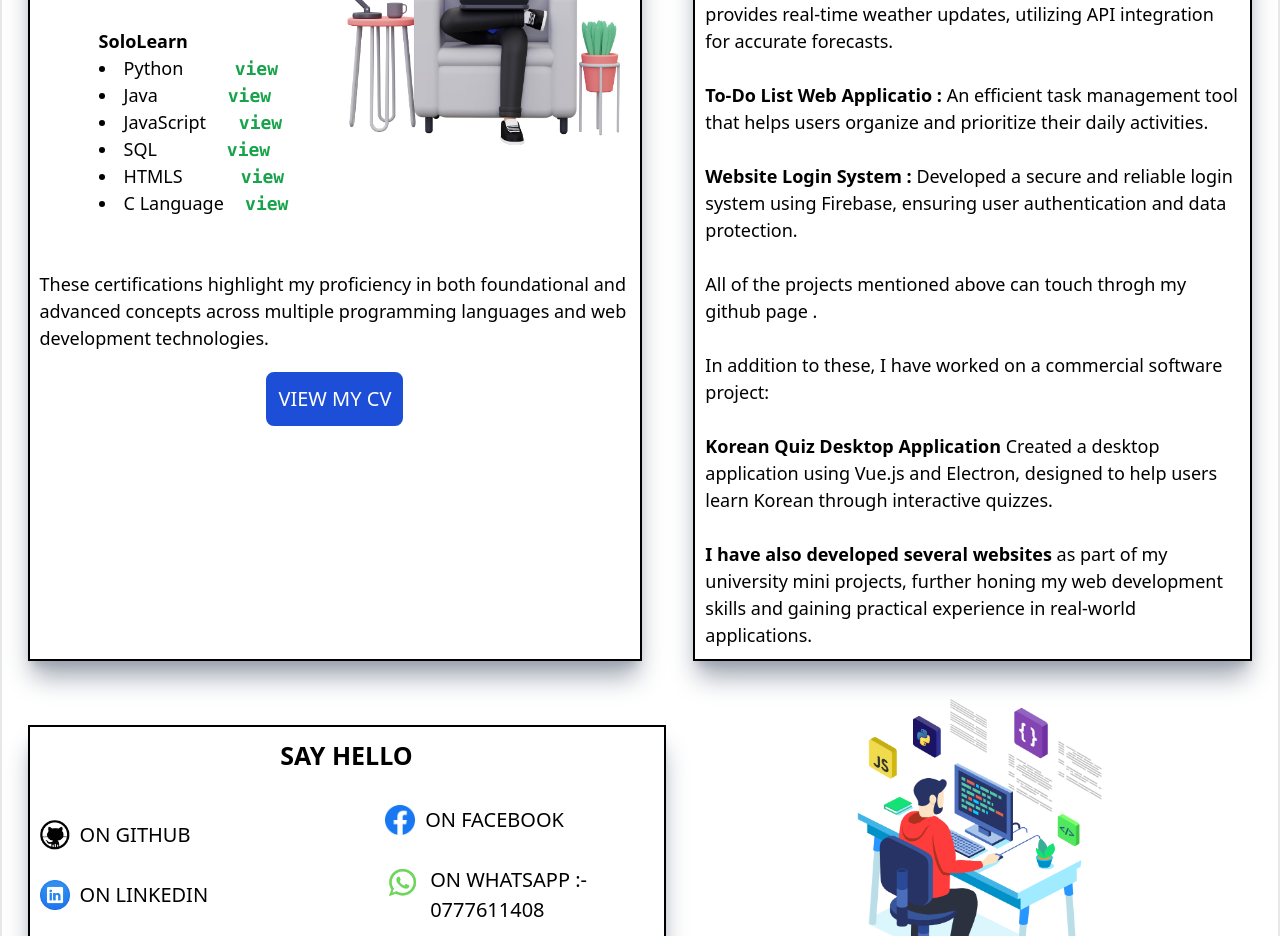
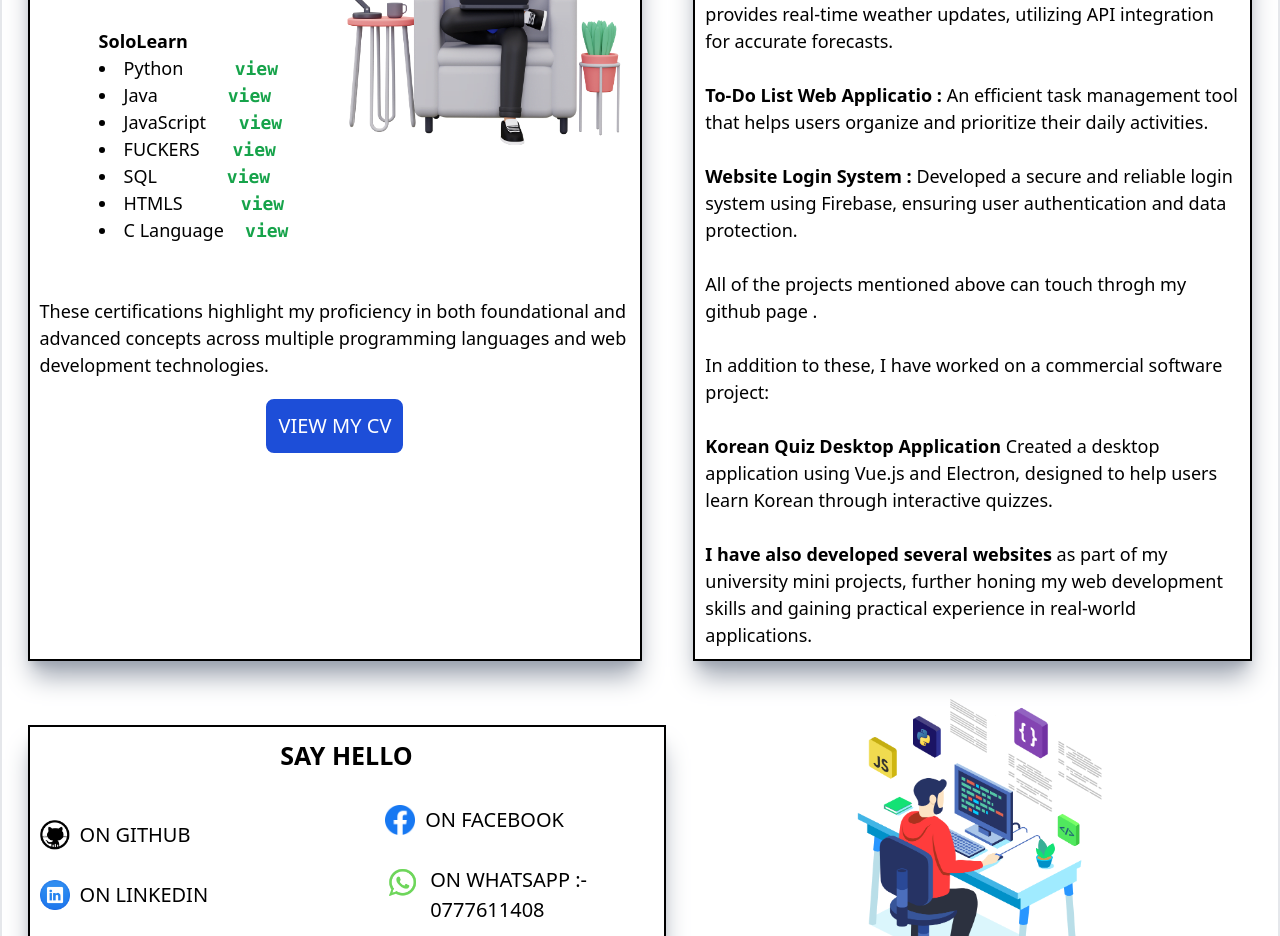
Before and after one commit to sanjulamax/MyPortfolio, a React (Vite) app: page / in a window 1280 px wide. Shown: the part 3060-3996 px from the top of the page. Built offline with nearby package versions, Linux system fonts and the light colour scheme.

Commit message:
CV XCVDWSD

```diff
--- a/src/sec1/sec1.jsx
+++ b/src/sec1/sec1.jsx
@@ -182,7 +182,7 @@ I have successfully enhanced my skills and knowledge through various certificati
                             <li>Python <a href='./python.png' className='ml-[18%] pl-[5px] pr-[5px]  text-green-600 font-mono font-bold rounded-md'>view</a></li>
                             <li> Java <a href='./java.png' className='ml-[26%] pl-[5px] pr-[5px]  text-green-600 font-mono font-bold rounded-md'>view</a></li>
                             <li> JavaScript<a href='/javascript.png' className='ml-[12%] pl-[5px] pr-[5px]  text-green-600 font-mono font-bold rounded-md'>view</a></li>
-
+   <li> FUCKERS<a href='/javascript.png' className='ml-[12%] pl-[5px] pr-[5px]  text-green-600 font-mono font-bold rounded-md'>view</a></li>
   <li> SQL<a href='./sql.png' className='ml-[28%] pl-[5px] pr-[5px]   text-green-600 font-mono font-bold rounded-md'>view</a></li>
 
   <li> HTMLS<a href='https://drive.google.com/file/d/17NGN873bzdHVRTvgHMxhhZbniH9474qx/view?usp=drive_link' className='ml-[23%] pl-[5px] pr-[5px]  text-green-600 font-mono font-bold rounded-md'>view</a></li>
```
